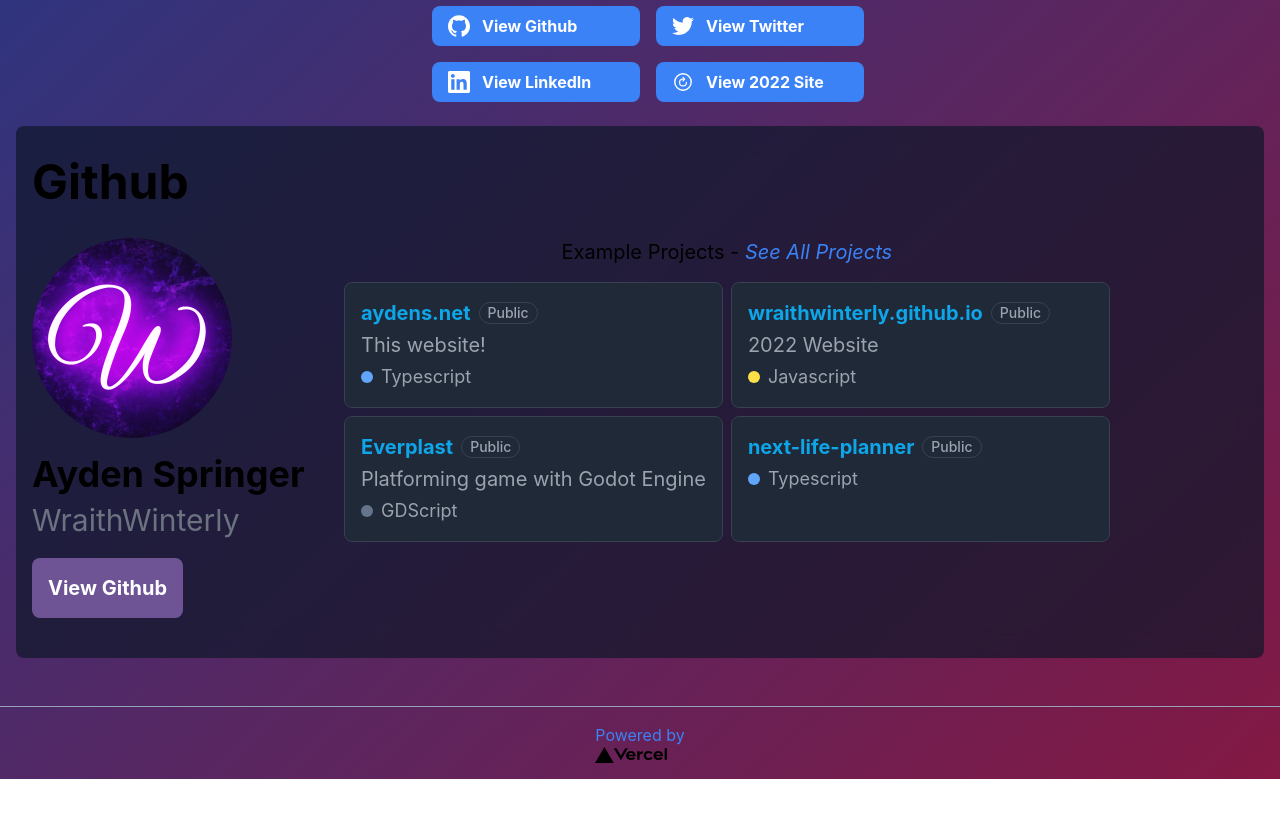
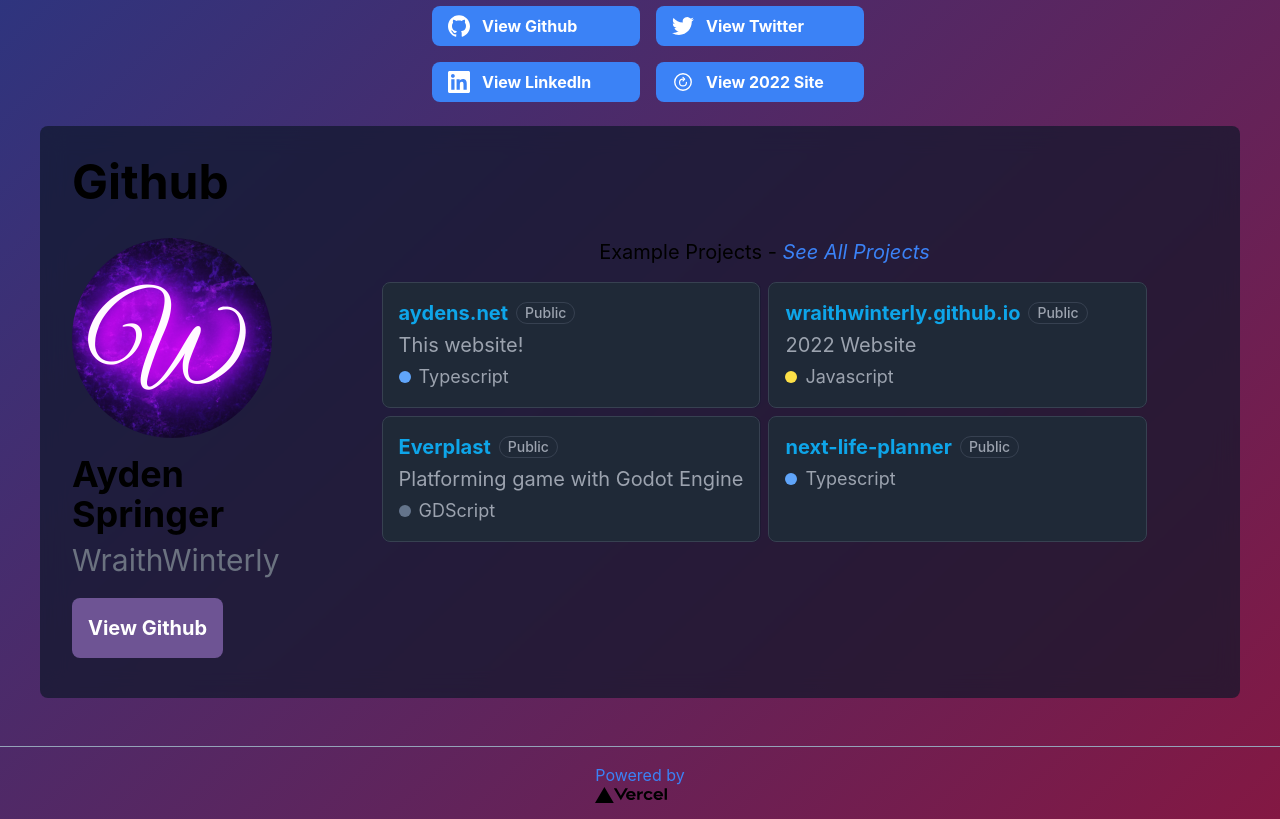
Before and after one commit to WraithWinterly/aydens.net, a Next.js app: page /contact in a window 1280 px wide. Shown: the part 400-1219 px from the top of the page. Before the commit the page ends 1179 px from the top, so only its background shows below. Built offline with nearby package versions, Linux system fonts and the light colour scheme; no server answers; what prettier-plugin-tailwindcss would draw is missing.

Commit message:
Fix contact page responsiveness

```diff
--- a/src/pages/contact.tsx
+++ b/src/pages/contact.tsx
@@ -110,7 +110,7 @@ export default function Contact() {
         </div>
       </div>
       {/* Github Section */}
-      <div className="h-full rounded-lg bg-slate-900/70 py-4 backdrop-blur-md md:px-4">
+      <div className="mx-auto h-full w-full rounded-lg bg-slate-900/70 pt-4 pb-20 backdrop-blur-md md:py-4 md:px-8 lg:max-w-[1200px]">
         <h2 className="text-center lg:text-start">Github</h2>
         {/* Github Box */}
         <div className="flex h-full flex-col gap-6 rounded-lg border-solid border-gray-500 border-opacity-50 py-4 md:flex-row">
@@ -130,7 +130,7 @@ export default function Contact() {
             </button>
           </div>
           {/* Github Project Cards */}
-          <div className="mb-12 flex h-full flex-col items-center gap-4">
+          <div className="flex h-full flex-col items-center gap-4 lg:w-full">
             <p>
               Example Projects -{" "}
               <Link href="/projects">
```
